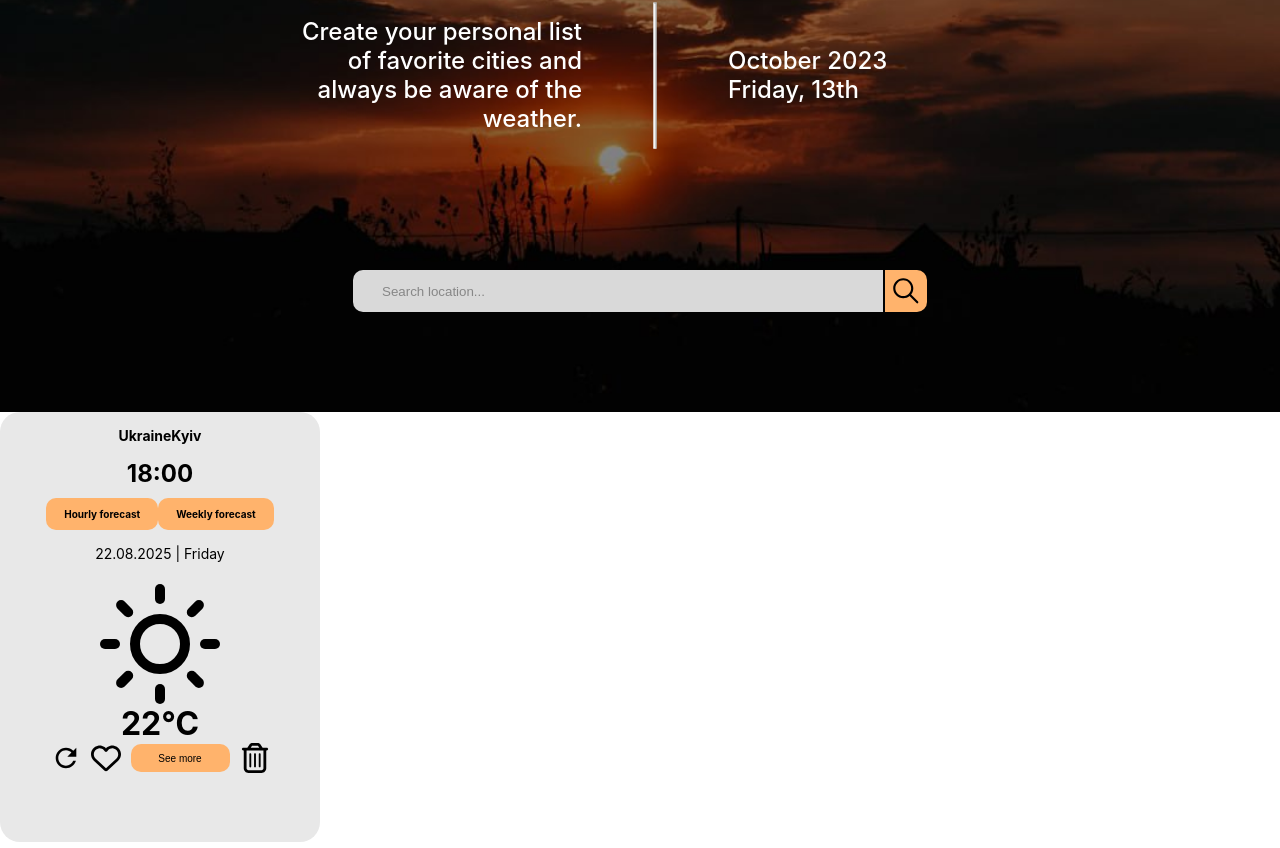
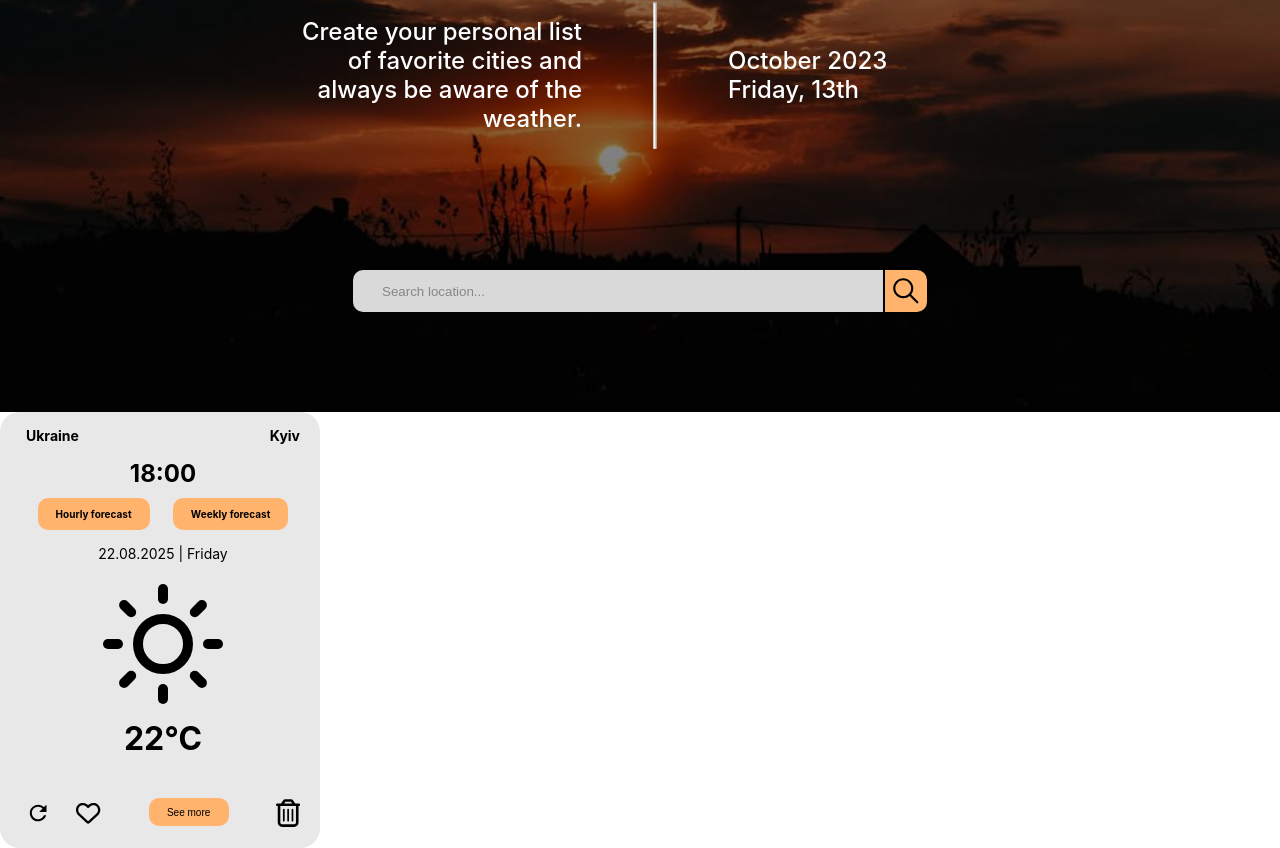
Before and after one commit to ada4ka/Weather, a React (Create React App) app: page / in a window 1280 px wide. Shown: the part 288-1136 px from the top of the page. Built offline with nearby package versions, Linux system fonts and the light colour scheme.

Commit message:
finished cards

```diff
--- a/src/components/weather/Weather.css
+++ b/src/components/weather/Weather.css
@@ -1,22 +1,18 @@
 @import '../\ Root.css';
 .main{
     width: 320px;
-    height: 430px;
     border-radius: 20px;
     background: #E8E8E8;
 }
 .main-card{
     display: flex;
     flex-direction: column;
-    align-items: center;
+     padding: 15px 20px 20px 26px;
+
 }
 .main-card-title{
-    justify-content: space-around;
+    justify-content: space-between;
     display: flex;
-    padding-top: 15px;
-      padding-top: 15px;
-  padding-left: 30px;
-  padding-right: 30px;
 
 }
 .main-card-time{
@@ -33,20 +29,20 @@
 
 }
 .main-card-date{
-    display: flex;
-    justify-content: center;
+    align-self: center;
     font-size: 14px;
 }
 .main-card-temperature{
-     display: flex;
-    justify-content: center;
+     align-self: center;
     font-size: 32px;
+   margin: 15px 0px 40px 0px;
 }
 .main-card-weather{
    padding: 10px 18px;
     font-size: 10px;
     background: var(--primary-color) ;
     border-radius: 10px;
+    cursor: pointer;
 }
 .main-card-title-country{
 font-size: 14px;
@@ -55,6 +51,7 @@ font-size: 14px;
     font-size: 14px;
 }
 .main-card-icon{
+    align-self: center;
     padding-top: 22px;
     display: flex;
     justify-content: center;
@@ -67,19 +64,26 @@ font-size: 14px;
     width: 99px;
     height: 28px;
     border-radius: 10px;
+    margin-right: 37px;
 }
 .main-card-function-delete,.main-card-function-like{
     width: 30px;
     height: 30px;
     justify-content: space-around;
+     cursor: pointer;
+
+
+}
+.main-card-function-like{
+   margin-right: 38px;
 }
 .main-card-function-reload{
      width: 30px;
     height: 30px;
+    margin-right: 16px;
+     cursor: pointer;
 }
 .main-card-function{
     display: flex;
-    align-items: center;
-    justify-content: space-between ;
     column-gap: 10px;
 }
```
